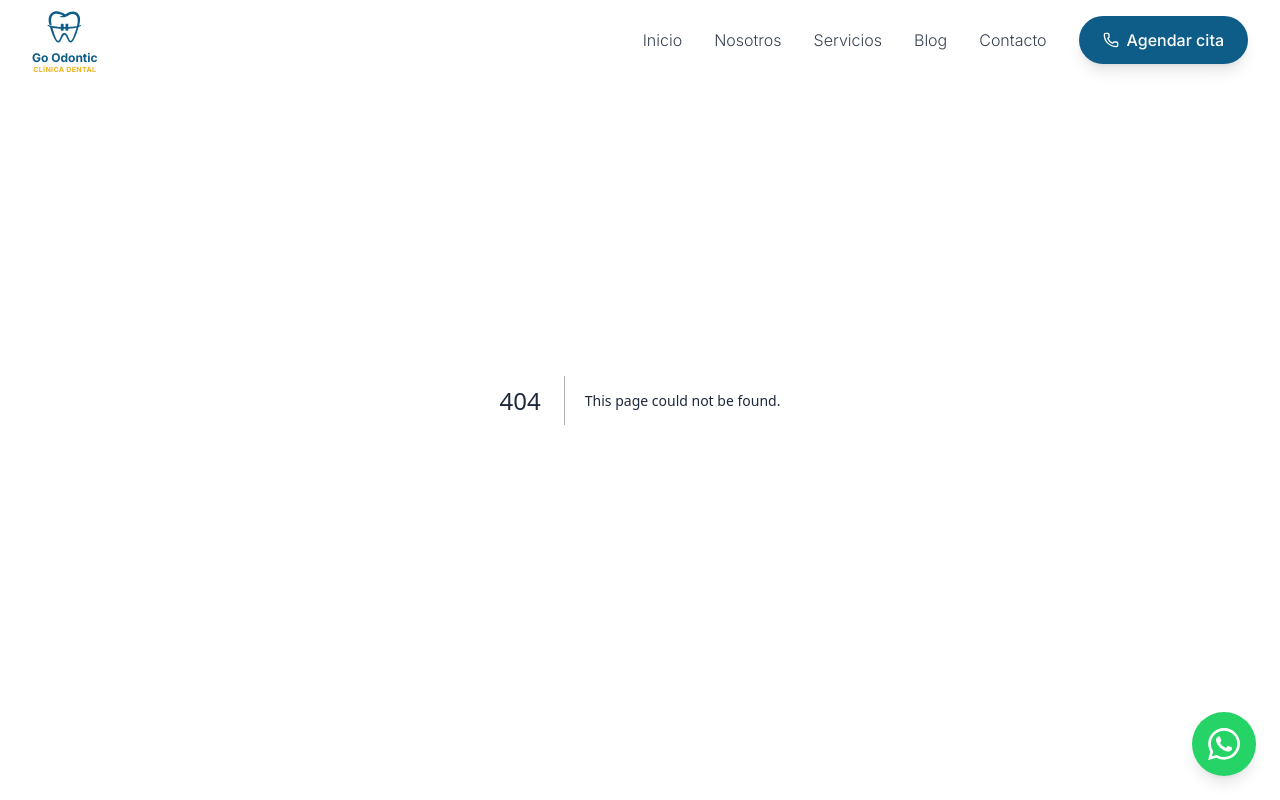
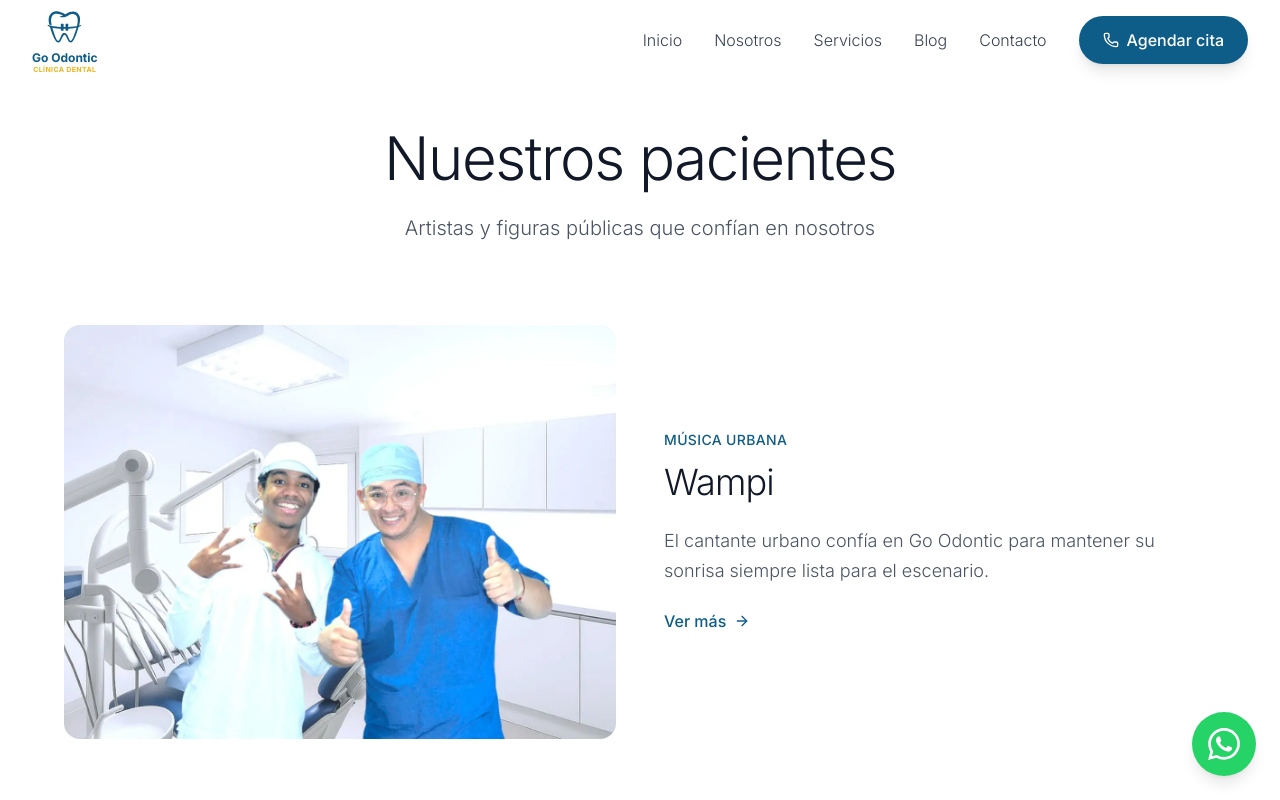
Before and after one commit to Russel-FS/nx-odontonic-deploy, a Next.js app: page /pacientes in a window 1280 px wide. Before the commit this address had no page. Shown: the top 800 px of the page. Built offline with nearby package versions, Linux system fonts and the light colour scheme.

Commit message:
add new page patients.

```diff
--- a/src/app/blog/page.tsx
+++ b/src/app/blog/page.tsx
@@ -2,81 +2,81 @@
 import Container from "@/components/ui/Container";
 import Image from "next/image";
 import { motion } from "framer-motion";
-import { ArrowRight } from "lucide-react";
+import { ArrowRight, Calendar, Clock } from "lucide-react";
 
 const posts = [
   {
-    name: "Wampi",
-    category: "Música Urbana",
-    image: "/blog/wampi.webp",
-    desc: "El cantante urbano confía en Go Odontic para mantener su sonrisa siempre lista para el escenario.",
+    title: "5 consejos para mantener una sonrisa saludable",
+    category: "Prevención",
+    image:
+      "https://images.unsplash.com/photo-1606811841689-23dfddce3e95?w=600&h=400&fit=crop&crop=center",
+    excerpt:
+      "Descubre los hábitos diarios que te ayudarán a mantener tus dientes y encías en perfecto estado.",
+    date: "15 Oct 2024",
+    readTime: "5 min",
+    slug: "consejos-sonrisa-saludable",
   },
   {
-    name: "Pepito Menis",
-    category: "Grupo 5",
-    image: "/blog/pepito-menis.png",
-    desc: "Integrante de Grupo 5 nos visitó para su control dental y limpieza profesional.",
+    title: "Blanqueamiento dental: Todo lo que necesitas saber",
+    category: "Estética",
+    image:
+      "https://images.unsplash.com/photo-1629909613654-28e377c37b09?w=600&h=400&fit=crop&crop=center",
+    excerpt:
+      "Conoce los diferentes tipos de blanqueamiento dental y cuál es el más adecuado para ti.",
+    date: "12 Oct 2024",
+    readTime: "7 min",
+    slug: "blanqueamiento-dental-guia",
   },
   {
-    name: "Manuel Donayre",
-    category: "Música Criolla",
-    image: "/blog/manuel-donayre-2.webp",
-    desc: "El 'Diamante Negro' de la música criolla confía en nuestro equipo para su cuidado dental.",
+    title: "Ortodoncia invisible: La revolución en brackets",
+    category: "Tratamientos",
+    image:
+      "https://images.unsplash.com/photo-1612349317150-e413f6a5b16d?w=600&h=400&fit=crop&crop=center",
+    excerpt:
+      "Descubre cómo la ortodoncia invisible puede transformar tu sonrisa sin afectar tu estilo de vida.",
+    date: "10 Oct 2024",
+    readTime: "6 min",
+    slug: "ortodoncia-invisible",
   },
   {
-    name: "Monica Adaro",
-    category: "Actriz y Cantante",
-    image: "/blog/monica-adaro.webp",
-    desc: "La reconocida actriz y cantante peruana visitó Go Odontic para su tratamiento de estética dental.",
+    title: "Implantes dentales: Recupera tu sonrisa completa",
+    category: "Tratamientos",
+    image:
+      "https://images.unsplash.com/photo-1559757148-5c350d0d3c56?w=600&h=400&fit=crop&crop=center",
+    excerpt:
+      "Todo sobre los implantes dentales: proceso, beneficios y cuidados posteriores.",
+    date: "8 Oct 2024",
+    readTime: "8 min",
+    slug: "implantes-dentales-guia",
   },
   {
-    name: "Kelly Dávila",
-    category: "Artista y Modelo",
-    image: "/blog/kelly-davila.png",
-    desc: "Artista y modelo mantiene su sonrisa impecable con nuestros tratamientos personalizados.",
+    title: "Cuidado dental en niños: Guía para padres",
+    category: "Prevención",
+    image:
+      "https://images.unsplash.com/photo-1581594693702-fbdc51b2763b?w=600&h=400&fit=crop&crop=center",
+    excerpt:
+      "Aprende cómo establecer buenos hábitos dentales desde temprana edad.",
+    date: "5 Oct 2024",
+    readTime: "6 min",
+    slug: "cuidado-dental-ninos",
   },
   {
-    name: "Sofía Cavero",
-    category: "Modelo y Actriz",
-    image: "/blog/sofia-cavero.png",
-    desc: "Modelo y actriz confía en Go Odontic para cuidar su sonrisa profesional.",
-  },
-  {
-    name: "Joa Geraldine",
-    category: "Amaya Hermanos",
-    image: "/blog/joa-geraldine.png",
-    desc: "Parte del grupo Amaya Hermanos visitó Go Odontic para sus revisiones dentales.",
-  },
-  {
-    name: "Paolo Camacho",
-    category: "Yo Soy",
-    image: "/blog/gianmarco.png",
-    desc: "El imitador de Gian Marco agradeció a Go Odontic por su atención y profesionalismo.",
-  },
-  {
-    name: "Mister Perú 2024",
-    category: "Concurso Nacional",
-    image: "/blog/mister-peru.png",
-    desc: "El representante de la belleza masculina peruana eligió Go Odontic para cuidar su sonrisa.",
-  },
-  {
-    name: "Miss Teen Lima Norte",
-    category: "Concurso Regional",
-    image: "/blog/miss-teen-lima-norte.png",
-    desc: "Miss Teen Lima Norte 2024 confía en Go Odontic para su cuidado dental.",
-  },
-  {
-    name: "Miss Teen Región Lima",
-    category: "Concurso Regional",
-    image: "/blog/miss-teen-region-lima.png",
-    desc: "Miss Teen Región Lima 2024 visitó la clínica para su control dental y estética de sonrisa.",
+    title: "Tecnología 3D en odontología moderna",
+    category: "Innovación",
+    image:
+      "https://images.unsplash.com/photo-1576091160399-112ba8d25d1f?w=600&h=400&fit=crop&crop=center",
+    excerpt:
+      "Conoce cómo la tecnología 3D está revolucionando los tratamientos dentales.",
+    date: "3 Oct 2024",
+    readTime: "5 min",
+    slug: "tecnologia-3d-odontologia",
   },
 ];
 
 export default function Blog() {
   return (
     <div className="min-h-screen bg-white">
-      {/* Hero Section - Ultra Minimal */}
+      {/* Hero Section */}
       <section className="pt-32 pb-20">
         <Container>
           <div className="max-w-4xl mx-auto text-center">
@@ -87,17 +87,17 @@ export default function Blog() {
               className="space-y-6"
             >
               <h1 className="text-5xl md:text-6xl font-light text-gray-900 tracking-tight">
-                Nuestros pacientes
+                Blog
               </h1>
               <p className="text-xl text-gray-600 font-light max-w-2xl mx-auto leading-relaxed">
-                Artistas y figuras públicas que confían en nosotros
+                Consejos, tratamientos y novedades en salud dental
               </p>
             </motion.div>
           </div>
         </Container>
       </section>
 
-      {/* Grid Section - Clean & Minimal */}
+      {/* Posts Grid */}
       <section className="pb-32">
         <Container>
           <div className="max-w-6xl mx-auto">
@@ -105,26 +105,19 @@ export default function Blog() {
               initial={{ opacity: 0, y: 30 }}
               animate={{ opacity: 1, y: 0 }}
               transition={{ duration: 0.8, delay: 0.2 }}
-              className="grid gap-12 md:gap-16"
+              className="grid md:grid-cols-2 lg:grid-cols-3 gap-8"
             >
               {posts.map((post, index) => (
-                <motion.div
+                <motion.article
                   key={index}
                   initial={{ opacity: 0, y: 20 }}
                   whileInView={{ opacity: 1, y: 0 }}
-                  transition={{ duration: 0.6, delay: index * 0.05 }}
+                  transition={{ duration: 0.6, delay: index * 0.1 }}
                   viewport={{ once: true }}
-                  className="group"
+                  className="group cursor-pointer"
                 >
-                  <div
-                    className={`grid md:grid-cols-2 gap-12 items-center ${
-                      index % 2 === 1 ? "md:grid-flow-col-dense" : ""
-                    }`}
-                  >
+                  <div className="space-y-4">
                     {/* Image */}
-                    <div
-                      className={`${index % 2 === 1 ? "md:col-start-2" : ""}`}
-                    >
                     <motion.div
                       whileHover={{ scale: 1.02 }}
                       transition={{ duration: 0.4, ease: "easeOut" }}
@@ -132,50 +125,54 @@ export default function Blog() {
                     >
                       <Image
                         src={post.image}
-                          alt={post.name}
+                        alt={post.title}
                         fill
                         className="object-cover"
-                          sizes="(max-width: 768px) 100vw, 50vw"
+                        sizes="(max-width: 768px) 100vw, (max-width: 1024px) 50vw, 33vw"
                       />
                     </motion.div>
+
+                    {/* Content */}
+                    <div className="space-y-3">
+                      <div className="flex items-center gap-4 text-sm text-gray-500">
+                        <span className="text-[#0e5d88] font-medium">
+                          {post.category}
+                        </span>
+                        <div className="flex items-center gap-1">
+                          <Calendar className="h-4 w-4" />
+                          <span>{post.date}</span>
+                        </div>
+                        <div className="flex items-center gap-1">
+                          <Clock className="h-4 w-4" />
+                          <span>{post.readTime}</span>
+                        </div>
                       </div>
 
-                    {/* Content */}
-                    <div
-                      className={`space-y-6 ${
-                        index % 2 === 1 ? "md:col-start-1 md:row-start-1" : ""
-                      }`}
-                    >
-                      <div className="space-y-3">
-                        <div className="text-sm font-medium text-[#0e5d88] tracking-wide uppercase">
-                          {post.category}
-                        </div>
-                        <h2 className="text-3xl md:text-4xl font-light text-gray-900 tracking-tight">
-                          {post.name}
+                      <h2 className="text-xl font-medium text-gray-900 group-hover:text-[#0e5d88] transition-colors duration-200">
+                        {post.title}
                       </h2>
-                      </div>
 
-                      <p className="text-lg text-gray-600 font-light leading-relaxed">
-                        {post.desc}
+                      <p className="text-gray-600 font-light leading-relaxed">
+                        {post.excerpt}
                       </p>
 
                       <motion.div
                         whileHover={{ x: 4 }}
                         className="inline-flex items-center gap-2 text-[#0e5d88] font-medium group-hover:gap-3 transition-all duration-200"
                       >
-                        <span>Ver más</span>
+                        <span>Leer más</span>
                         <ArrowRight className="h-4 w-4" />
                       </motion.div>
                     </div>
                   </div>
-                </motion.div>
+                </motion.article>
               ))}
             </motion.div>
           </div>
         </Container>
       </section>
 
-      {/* CTA Section - Minimal */}
+      {/* Newsletter CTA */}
       <section className="py-20 bg-gray-50">
         <Container>
           <motion.div
@@ -187,23 +184,28 @@ export default function Blog() {
           >
             <div className="space-y-4">
               <h3 className="text-3xl md:text-4xl font-light text-gray-900 tracking-tight">
-                ¿Quieres unirte a ellos?
+                Mantente informado
               </h3>
               <p className="text-lg text-gray-600 font-light leading-relaxed">
-                Agenda tu consulta y descubre por qué las figuras públicas
-                confían en nosotros
+                Recibe consejos de salud dental y novedades directamente en tu
+                correo
               </p>
             </div>
 
-            <motion.a
-              href="#contacto"
+            <div className="flex flex-col sm:flex-row gap-4 max-w-md mx-auto">
+              <input
+                type="email"
+                placeholder="Tu correo electrónico"
+                className="flex-1 px-4 py-3 rounded-full border border-gray-200 focus:outline-none focus:ring-2 focus:ring-[#0e5d88] focus:border-transparent"
+              />
+              <motion.button
                 whileHover={{ scale: 1.02 }}
                 whileTap={{ scale: 0.98 }}
-              className="inline-flex items-center gap-3 bg-[#0e5d88] text-white px-8 py-4 rounded-full font-medium hover:bg-[#0a4a6b] transition-colors duration-200"
+                className="px-6 py-3 bg-[#0e5d88] text-white rounded-full font-medium hover:bg-[#0a4a6b] transition-colors duration-200"
               >
-              Agendar consulta
-              <ArrowRight className="h-5 w-5" />
-            </motion.a>
+                Suscribirse
+              </motion.button>
+            </div>
           </motion.div>
         </Container>
       </section>
--- /dev/null
+++ b/src/app/pacientes/page.tsx
@@ -0,0 +1,212 @@
+"use client";
+import Container from "@/components/ui/Container";
+import Image from "next/image";
+import { motion } from "framer-motion";
+import { ArrowRight } from "lucide-react";
+
+const patients = [
+  {
+    name: "Wampi",
+    category: "Música Urbana",
+    image: "/blog/wampi.webp",
+    desc: "El cantante urbano confía en Go Odontic para mantener su sonrisa siempre lista para el escenario.",
+  },
+  {
+    name: "Pepito Menis",
+    category: "Grupo 5",
+    image: "/blog/pepito-menis.png",
+    desc: "Integrante de Grupo 5 nos visitó para su control dental y limpieza profesional.",
+  },
+  {
+    name: "Manuel Donayre",
+    category: "Música Criolla",
+    image: "/blog/manuel-donayre-2.webp",
+    desc: "El 'Diamante Negro' de la música criolla confía en nuestro equipo para su cuidado dental.",
+  },
+  {
+    name: "Monica Adaro",
+    category: "Actriz y Cantante",
+    image: "/blog/monica-adaro.webp",
+    desc: "La reconocida actriz y cantante peruana visitó Go Odontic para su tratamiento de estética dental.",
+  },
+  {
+    name: "Kelly Dávila",
+    category: "Artista y Modelo",
+    image: "/blog/kelly-davila.png",
+    desc: "Artista y modelo mantiene su sonrisa impecable con nuestros tratamientos personalizados.",
+  },
+  {
+    name: "Sofía Cavero",
+    category: "Modelo y Actriz",
+    image: "/blog/sofia-cavero.png",
+    desc: "Modelo y actriz confía en Go Odontic para cuidar su sonrisa profesional.",
+  },
+  {
+    name: "Joa Geraldine",
+    category: "Amaya Hermanos",
+    image: "/blog/joa-geraldine.png",
+    desc: "Parte del grupo Amaya Hermanos visitó Go Odontic para sus revisiones dentales.",
+  },
+  {
+    name: "Paolo Camacho",
+    category: "Yo Soy",
+    image: "/blog/gianmarco.png",
+    desc: "El imitador de Gian Marco agradeció a Go Odontic por su atención y profesionalismo.",
+  },
+  {
+    name: "Mister Perú 2024",
+    category: "Concurso Nacional",
+    image: "/blog/mister-peru.png",
+    desc: "El representante de la belleza masculina peruana eligió Go Odontic para cuidar su sonrisa.",
+  },
+  {
+    name: "Miss Teen Lima Norte",
+    category: "Concurso Regional",
+    image: "/blog/miss-teen-lima-norte.png",
+    desc: "Miss Teen Lima Norte 2024 confía en Go Odontic para su cuidado dental.",
+  },
+  {
+    name: "Miss Teen Región Lima",
+    category: "Concurso Regional",
+    image: "/blog/miss-teen-region-lima.png",
+    desc: "Miss Teen Región Lima 2024 visitó la clínica para su control dental y estética de sonrisa.",
+  },
+];
+
+export default function Pacientes() {
+  return (
+    <div className="min-h-screen bg-white">
+      {/* Hero Section */}
+      <section className="pt-32 pb-20">
+        <Container>
+          <div className="max-w-4xl mx-auto text-center">
+            <motion.div
+              initial={{ opacity: 0, y: 20 }}
+              animate={{ opacity: 1, y: 0 }}
+              transition={{ duration: 0.6, ease: "easeOut" }}
+              className="space-y-6"
+            >
+              <h1 className="text-5xl md:text-6xl font-light text-gray-900 tracking-tight">
+                Nuestros pacientes
+              </h1>
+              <p className="text-xl text-gray-600 font-light max-w-2xl mx-auto leading-relaxed">
+                Artistas y figuras públicas que confían en nosotros
+              </p>
+            </motion.div>
+          </div>
+        </Container>
+      </section>
+
+      {/* Grid Section */}
+      <section className="pb-32">
+        <Container>
+          <div className="max-w-6xl mx-auto">
+            <motion.div
+              initial={{ opacity: 0, y: 30 }}
+              animate={{ opacity: 1, y: 0 }}
+              transition={{ duration: 0.8, delay: 0.2 }}
+              className="grid gap-12 md:gap-16"
+            >
+              {patients.map((patient, index) => (
+                <motion.div
+                  key={index}
+                  initial={{ opacity: 0, y: 20 }}
+                  whileInView={{ opacity: 1, y: 0 }}
+                  transition={{ duration: 0.6, delay: index * 0.05 }}
+                  viewport={{ once: true }}
+                  className="group"
+                >
+                  <div
+                    className={`grid md:grid-cols-2 gap-12 items-center ${
+                      index % 2 === 1 ? "md:grid-flow-col-dense" : ""
+                    }`}
+                  >
+                    {/* Image */}
+                    <div
+                      className={`${index % 2 === 1 ? "md:col-start-2" : ""}`}
+                    >
+                      <motion.div
+                        whileHover={{ scale: 1.02 }}
+                        transition={{ duration: 0.4, ease: "easeOut" }}
+                        className="relative aspect-[4/3] rounded-2xl overflow-hidden bg-gray-100"
+                      >
+                        <Image
+                          src={patient.image}
+                          alt={patient.name}
+                          fill
+                          className="object-cover"
+                          sizes="(max-width: 768px) 100vw, 50vw"
+                        />
+                      </motion.div>
+                    </div>
+
+                    {/* Content */}
+                    <div
+                      className={`space-y-6 ${
+                        index % 2 === 1 ? "md:col-start-1 md:row-start-1" : ""
+                      }`}
+                    >
+                      <div className="space-y-3">
+                        <div className="text-sm font-medium text-[#0e5d88] tracking-wide uppercase">
+                          {patient.category}
+                        </div>
+                        <h2 className="text-3xl md:text-4xl font-light text-gray-900 tracking-tight">
+                          {patient.name}
+                        </h2>
+                      </div>
+
+                      <p className="text-lg text-gray-600 font-light leading-relaxed">
+                        {patient.desc}
+                      </p>
+
+                      <motion.div
+                        whileHover={{ x: 4 }}
+                        className="inline-flex items-center gap-2 text-[#0e5d88] font-medium group-hover:gap-3 transition-all duration-200"
+                      >
+                        <span>Ver más</span>
+                        <ArrowRight className="h-4 w-4" />
+                      </motion.div>
+                    </div>
+                  </div>
+                </motion.div>
+              ))}
+            </motion.div>
+          </div>
+        </Container>
+      </section>
+
+      {/* CTA Section */}
+      <section className="py-20 bg-gray-50">
+        <Container>
+          <motion.div
+            initial={{ opacity: 0, y: 20 }}
+            whileInView={{ opacity: 1, y: 0 }}
+            transition={{ duration: 0.6 }}
+            viewport={{ once: true }}
+            className="max-w-3xl mx-auto text-center space-y-8"
+          >
+            <div className="space-y-4">
+              <h3 className="text-3xl md:text-4xl font-light text-gray-900 tracking-tight">
+                ¿Quieres unirte a ellos?
+              </h3>
+              <p className="text-lg text-gray-600 font-light leading-relaxed">
+                Agenda tu consulta y descubre por qué las figuras públicas
+                confían en nosotros
+              </p>
+            </div>
+
+            <motion.a
+              href="#contacto"
+              whileHover={{ scale: 1.02 }}
+              whileTap={{ scale: 0.98 }}
+              className="inline-flex items-center gap-3 bg-[#0e5d88] text-white px-8 py-4 rounded-full font-medium hover:bg-[#0a4a6b] transition-colors duration-200"
+            >
+              Agendar consulta
+              <ArrowRight className="h-5 w-5" />
+            </motion.a>
+          </motion.div>
+        </Container>
+      </section>
+    </div>
+  );
+}
--- a/src/components/sections/Trust.tsx
+++ b/src/components/sections/Trust.tsx
@@ -110,7 +110,7 @@ export default function Trust() {
             viewport={{ once: true }}
             className="text-center"
           >
-            <Link href="/blog">
+            <Link href="/pacientes">
               <motion.button
                 whileHover={{ scale: 1.02 }}
                 whileTap={{ scale: 0.98 }}
```
Lines whose indentation alone changed are shown as unchanged.
